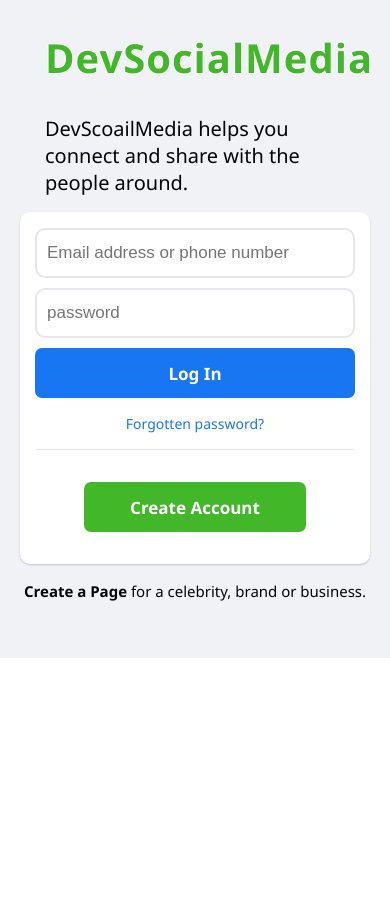
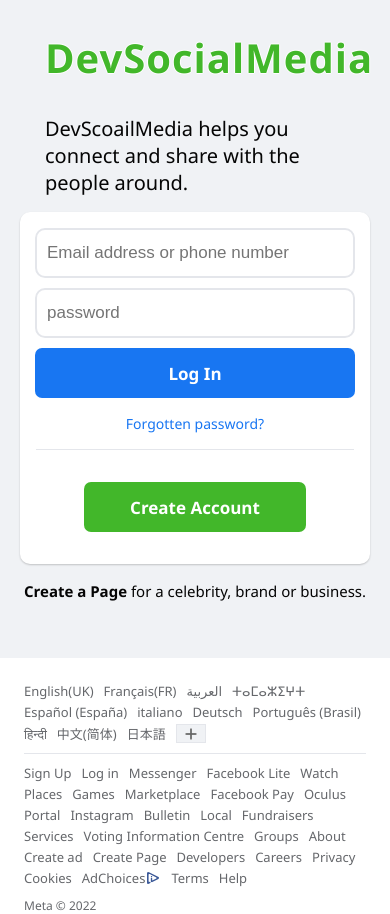
Before and after one commit to Fremen1990/DevSocialMedia-frontend, a React (Create React App) app: page /login in a window 390 px wide. Before the commit the page ends 844 px from the top, so only its background shows below. Built offline with nearby package versions, Linux system fonts and the light colour scheme.

Commit message:
Footer and responsiveness

```diff
--- a/src/pages/login/index.js
+++ b/src/pages/login/index.js
@@ -96,6 +96,66 @@
                     </div>
                 </div>
                 <div className="register"></div>
+                <footer className="login_footer">
+                    <div className="login_footer_wrap">
+                        <Link to="/">English(UK)</Link>
+                        <Link to="/">Français(FR)</Link>
+                        <Link to="/">العربية</Link>
+                        <Link to="/">ⵜⴰⵎⴰⵣⵉⵖⵜ</Link>
+                        <Link to="/">Español (España)</Link>
+                        <Link to="/">italiano</Link>
+                        <Link to="/">Deutsch</Link>
+                        <Link to="/">Português (Brasil)</Link>
+                        <Link to="/">हिन्दी</Link>
+                        <Link to="/">中文(简体)</Link>
+                        <Link to="/">日本語</Link>
+                        <Link to="/" className="footer_square">
+                            <i className="plus_icon"></i>
+                        </Link>
+                    </div>
+                    <div className="footer_splitter"></div>
+                    <div className="login_footer_wrap">
+                        <Link to="/">Sign Up</Link>
+                        <Link to="/">Log in</Link>
+                        <Link to="/">Messenger</Link>
+                        <Link to="/">Facebook Lite</Link>
+                        <Link to="/">Watch</Link>
+                        <Link to="/">Places</Link>
+                        <Link to="/">Games</Link>
+                        <Link to="/">Marketplace</Link>
+                        <Link to="/">Facebook Pay</Link>
+                        <Link to="/">Oculus</Link>
+                        <Link to="/">Portal</Link>
+                        <Link to="/">Instagram</Link>
+                        <Link to="/">Bulletin</Link>
+                        <Link to="/">Local</Link>
+                        <Link to="/">Fundraisers</Link>
+                        <Link to="/">Services</Link>
+                        <Link to="/">Voting Information Centre</Link>
+                        <Link to="/">Groups</Link>
+                        <Link to="/">About</Link>
+                        <Link to="/">Create ad</Link>
+                        <Link to="/">Create Page</Link>
+                        <Link to="/">Developers</Link>
+                        <Link to="/">Careers</Link>
+                        <Link to="/">Privacy</Link>
+                        <Link to="/">Cookies</Link>
+                        <Link to="/">
+                            AdChoices
+                            <i className="adChoices_icon"></i>
+                        </Link>
+                        <Link to="/">Terms</Link>
+                        <Link to="/">Help</Link>
+                    </div>
+                    <div className="login_footer_wrap">
+                        <Link
+                            to="/"
+                            style={{ fontSize: '12px', marginTop: '10px' }}
+                        >
+                            Meta © 2022
+                        </Link>
+                    </div>
+                </footer>
             </div>
         </div>
     )
--- a/src/pages/login/style.css
+++ b/src/pages/login/style.css
@@ -1,5 +1,4 @@
 .login_1_logo{
-
   /*  my own */
   display: flex;
   font-size: 40px;
@@ -77,7 +76,67 @@
   font-size: 15px;
 }
 
+
+/*----Footer------*/
+.login_footer {
+  height: 22vh;
+  background: var(--bg-primary);
+  padding: 1.5rem;
+}
+.login_footer_wrap {
+  display: flex;
+  flex-wrap: wrap;
+  gap: 3px 10px;
+  font-size: 13px;
+  color: var(--color-secondary);
+  max-width: 350px;
+  margin: 0 auto;
+}
+.login_footer_wrap a {
+  display: flex;
+  align-items: center;
+}
+.login_footer_wrap a:hover {
+  text-decoration: underline;
+}
+.footer_square {
+  background: var(--bg-secondary);
+  height: 19px;
+  width: 30px;
+  display: flex;
+  align-items: center;
+  justify-content: center;
+  border: 1px solid var(--bg-third);
+}
+.footer_square i {
+  transform: scale(0.8);
+  -webkit-filter: invert(40%);
+}
+.footer_splitter {
+  width: 100%;
+  height: 1px;
+  background: var(--bg-third);
+  margin: 10px auto;
+  max-width: 900px;
+}
+
+/*----Footer------*/
+
+
 /*----Media queries--------------*/
+
+@media(min-width: 539px){
+  .login_footer_wrap{
+    max-width: 520px;
+  }
+}
+
+@media(min-width: 650px){
+  .login_footer_wrap{
+    max-width: 650px;
+  }
+}
+
 @media (min-width: 850px) {
   .login_wrap {
     display: flex;
@@ -104,5 +163,9 @@
   .input_wrap {
     width: 360px !important;
   }
+
+  .login_footer_wrap{
+    max-width: 900px;
+  }
 }
 /*----Media queries--------------*/
```
